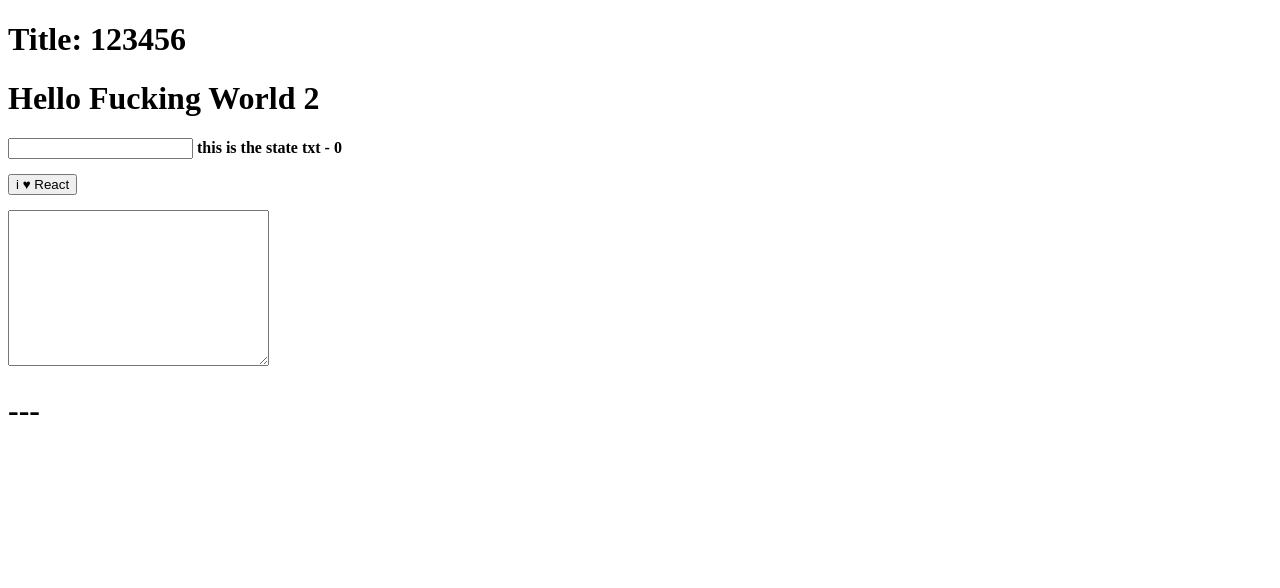
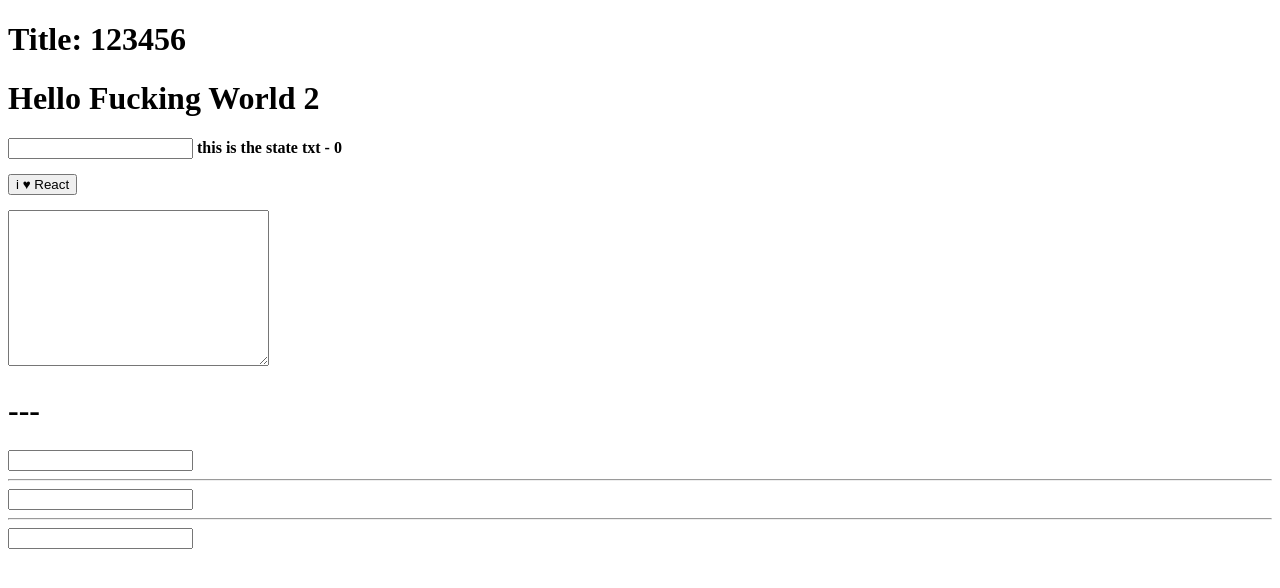
Before and after one commit to davinen-s/test-reactjs, a React (Create React App) app in the folder test1/: page / in a window 1280 px wide. Shown: the top 588 px of the page. Built offline with nearby package versions, Linux system fonts and the light colour scheme.

Commit message:
React referencing examples

```diff
--- a/test1/public/index.html
+++ b/test1/public/index.html
@@ -18,6 +18,8 @@
     <div id="root"></div>
     <div id="childPropsExample" class="margin-top-15"></div>
     <div id="normalizeAndSyntheticEvent" class="margin-top-15"></div>
+    <div id="nodeReferenceExample" class="margin-top-15"></div>
+
 
   </body>
 </html>
--- /dev/null
+++ b/test1/src/NodeReferenceExample.js
@@ -0,0 +1,62 @@
+import React from 'react';
+import ReactDOM from 'react-dom';
+
+class NodeReferenceExample extends React.Component {
+
+/**
+ * Constructor.
+ */
+constructor(){
+  super();
+  this.state = {
+    a: '',
+    b: '',
+    c: ''
+}
+}
+
+/**
+ * update function to set the state value of the variable 'a' and 'b'
+ */
+update(){
+  this.setState({
+    a: this.a.value,
+    b: this.refs.b.value,
+    c: this.c.refs.input.value
+  })
+}
+
+  render(){
+    return (
+      <div>
+        <input
+        ref= {node => this.a = node}
+        type="text"
+        onChange={this.update.bind(this)}
+        />
+        {this.state.a}
+        <hr/>
+        <input
+        ref= "b"
+        type="text"
+        onChange={this.update.bind(this)}
+        />
+        {this.state.b}
+        <hr/>
+        <Input
+        ref= {component => this.c = component}
+        update={this.update.bind(this)}
+        />
+        {this.state.c}
+      </div>
+    )
+  }
+}
+
+class Input extends React.Component {
+  render(){
+    return <input type="text" ref="input" onChange={this.props.update}/>
+  }
+}
+
+export default NodeReferenceExample
--- a/test1/src/index.js
+++ b/test1/src/index.js
@@ -4,6 +4,7 @@ import App from './App';
 import ChildPropsExampleApp from './ChildPropsExampleApp'
 import TitleApp from './TitleApp'
 import NormalizeAndSyntheticEvent from './NormalizeAndSyntheticEvent'
+import NodeReferenceExample from './NodeReferenceExample'
 
 ReactDOM.render(
   <TitleApp />, document.getElementById('title')
@@ -20,3 +21,7 @@ ReactDOM.render(
 ReactDOM.render(
   <NormalizeAndSyntheticEvent />, document.getElementById('normalizeAndSyntheticEvent')
 )
+
+ReactDOM.render(
+  <NodeReferenceExample />, document.getElementById('nodeReferenceExample')
+)
```
